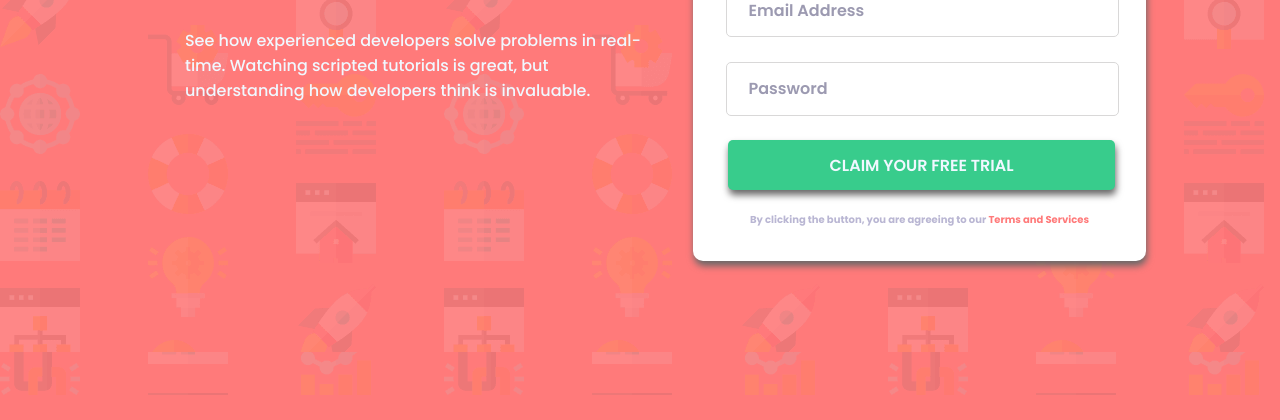
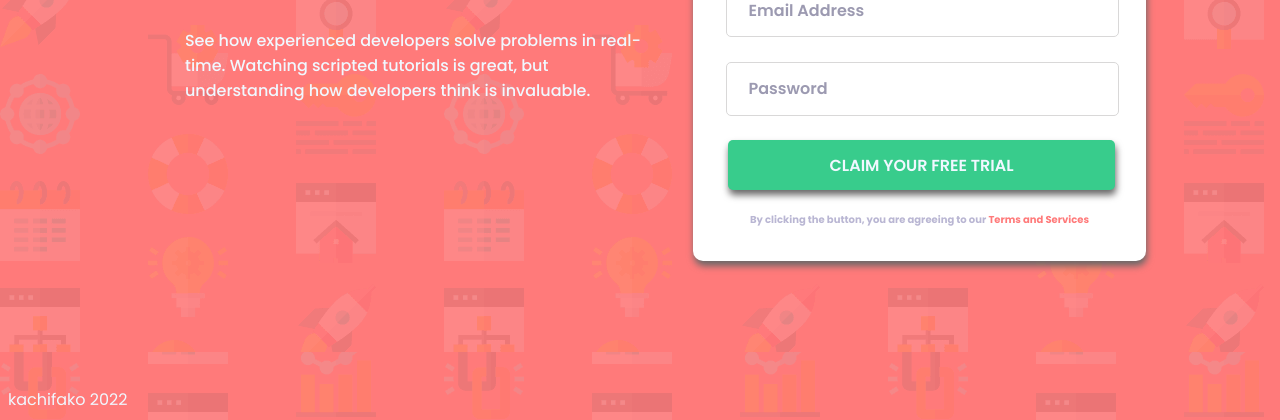
Before and after one commit to kachifako/mobile-responsive-form, a plain HTML site: page index.html in a window 1280 px wide. Shown: the part 448-868 px from the top of the page. Before the commit the page ends 843 px from the top, so only its background shows below. Drawn offline with Linux system fonts and the light colour scheme.

Commit message:
added footer

```diff
--- a/index.html
+++ b/index.html
@@ -50,6 +50,6 @@
 
                 </main>
 
-                <footer> </footer>
+                <footer> kachifako 2022</footer>
     </body>
 </html>
```
